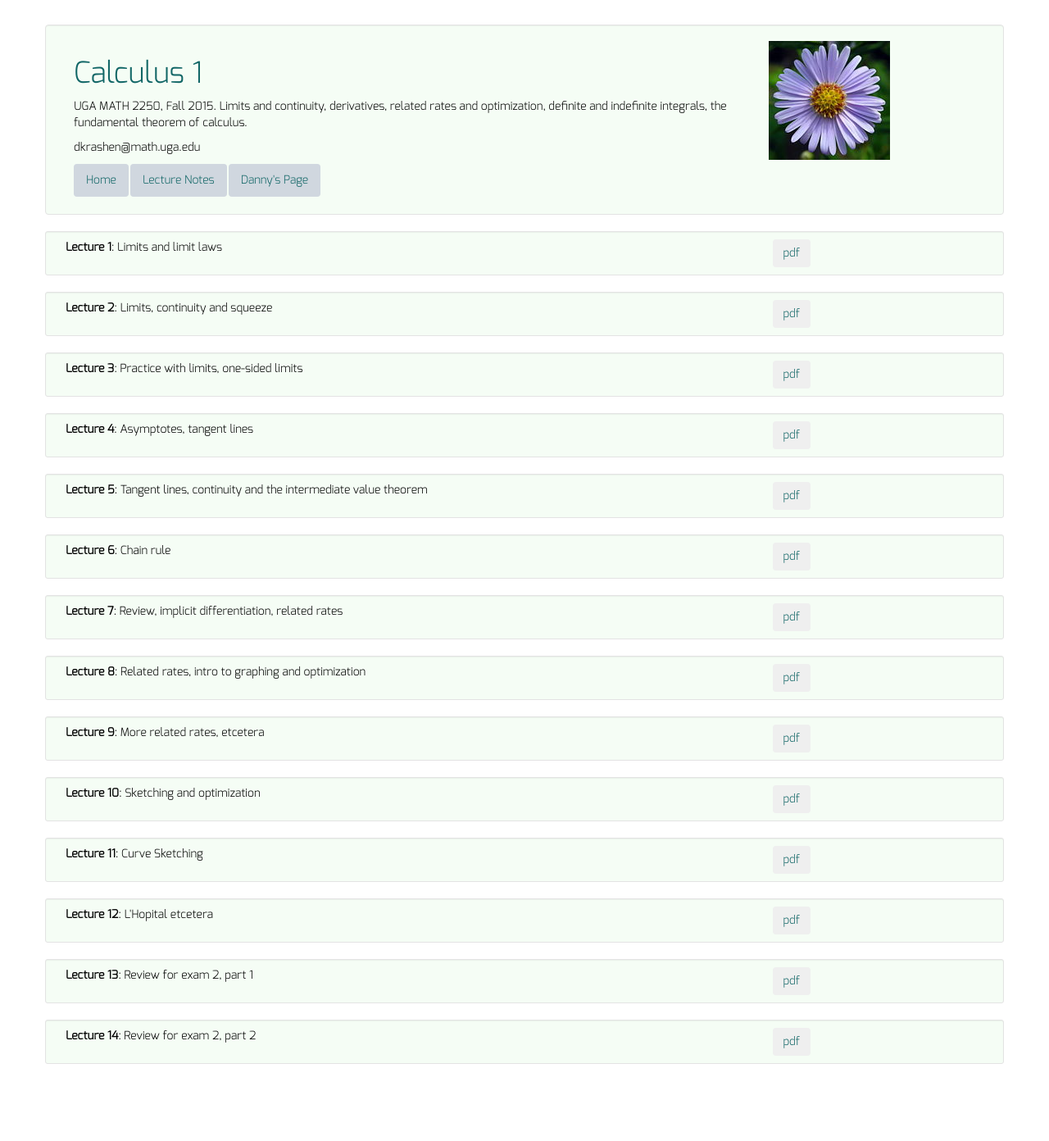
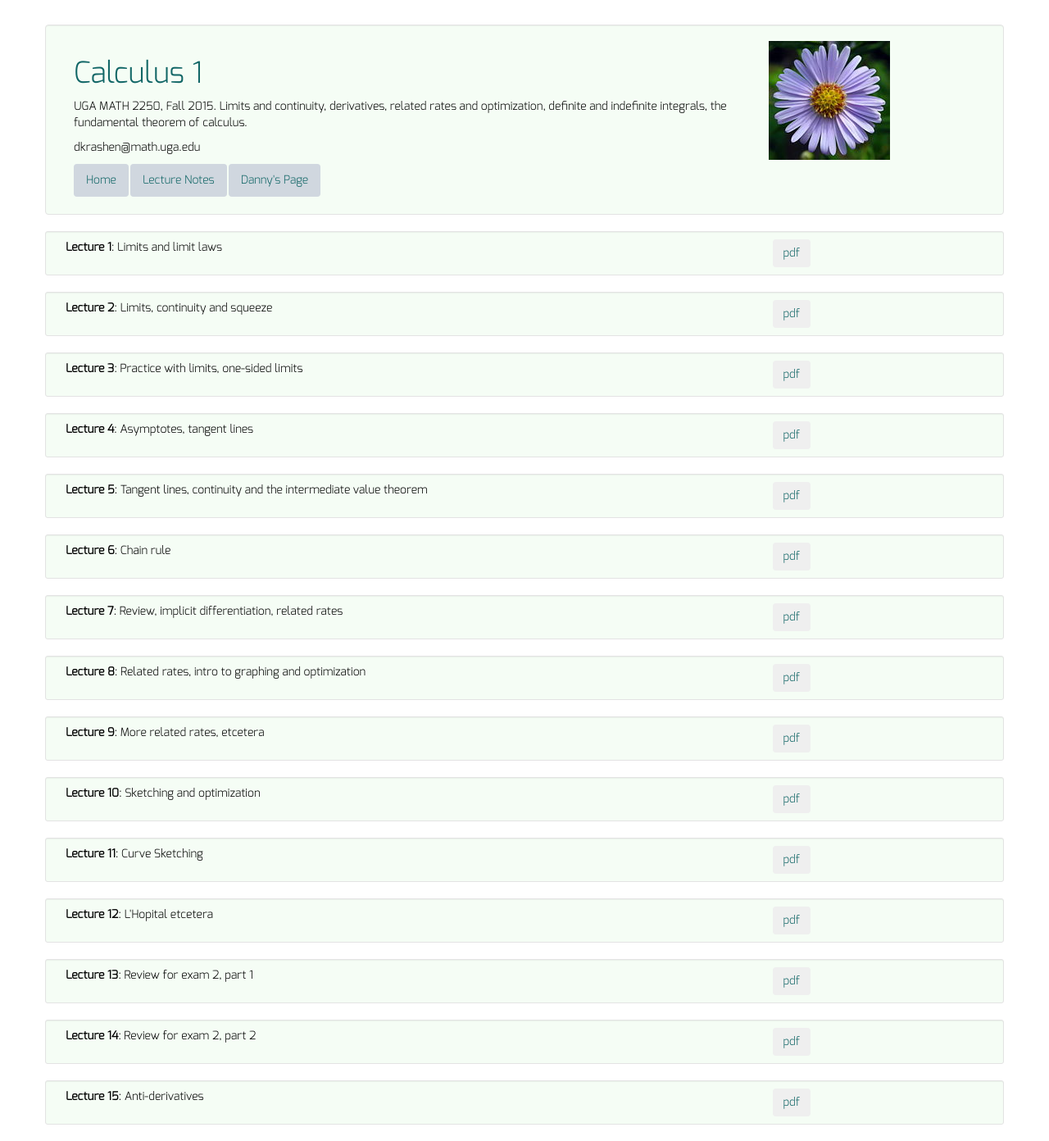
Before and after one commit to dkrashen/calc1, a Jekyll site: the page built from lectures/index.html, in a window 1280 px wide. Shown: the whole page at 82% size. Built offline with Jekyll 4.4.1, drawn with Linux system fonts in a browser that asks for light colours; before the commit the page ends 1318 px from its top, so only the background shows below that.

Commit message:
add lecture 15, pdf and yml

```diff
--- a/_data/lectures.yml
+++ b/_data/lectures.yml
@@ -40,3 +40,6 @@
 - title: "Lecture 14"
   filename: "lecture14.pdf"
   description: "Review for exam 2, part 2"
+- title: "Lecture 15"
+  filename: "lecture15.pdf"
+  description: "Anti-derivatives"
```
Also changed, not shown: 1 other file.
